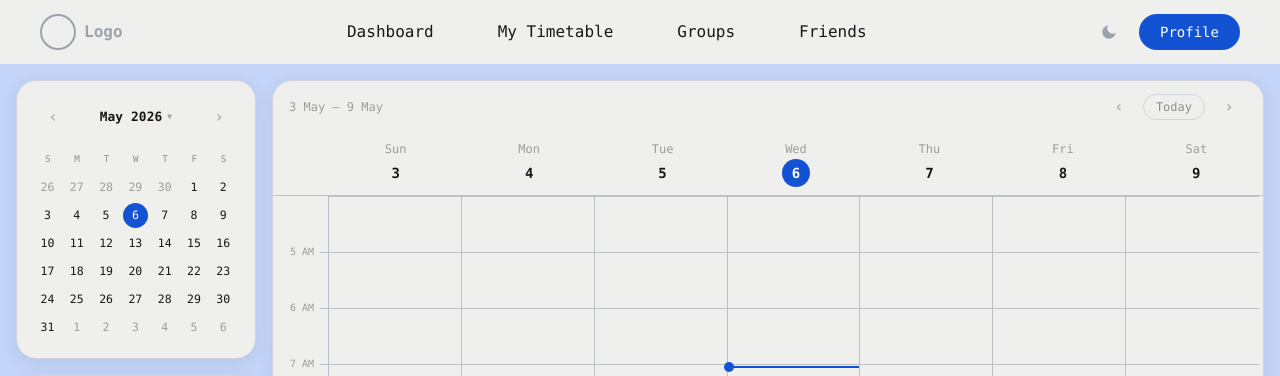
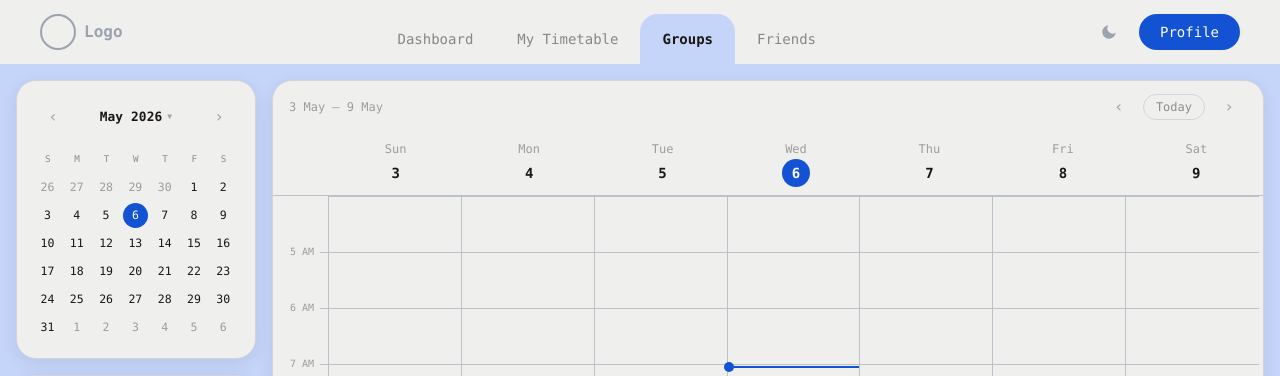
Before and after one commit to Vylan66/TimePocket, a Flask app: page /group in a window 1280 px wide. Shown: the top 376 px of the page. Run offline with Flask 3, Linux system fonts and the light colour scheme; the visitor is signed in with stand-in values (Sample User, id 1); data that the repository does not hold is empty.

Commit message:
feat: added styles to the navbar

```diff
--- a/app/static/css/global.css
+++ b/app/static/css/global.css
@@ -55,6 +55,30 @@ html.dark {
     --text-tab:         rgba(236,233,230,0.5);
     --text-fine:        rgba(236,233,230,0.45);
     --text-placeholder: rgba(236,233,230,0.35);
+}
+
+/* Navbar tabs */
+.nav-tab {
+    position: relative;
+    padding: 0 22px;
+    height: 50px;
+    z-index: 1;
+    white-space: nowrap;
+    background: transparent;
+    color: var(--text-subtitle);
+    transition: color 0.15s;
+    font-size: 0.875rem;
+    overflow: visible;
+}
+.nav-tab:hover { color: var(--dark); }
+
+.nav-tab.active {
+    background: var(--bg-timetable);
+    color: var(--dark);
+    font-weight: 600;
+    z-index: 3;
+    border-radius: 18px 18px 0 0;
+    overflow: visible;
 }
 
 /* Global button styles */
--- a/app/static/js/global.js
+++ b/app/static/js/global.js
@@ -44,3 +44,11 @@ const navLinks = {
 Object.entries(navLinks).forEach(([id, page]) => {
     document.getElementById(id)?.addEventListener('click', () => openPage(page));
 });
+
+// Highlight active nav tab
+const pathMap = {
+    '/dashboard': 'dash-link',
+    '/personal':  'personal-timetable-link',
+    '/group':     'groups-link',
+};
+document.getElementById(pathMap[window.location.pathname])?.classList.add('active');
--- a/app/templates/group.html
+++ b/app/templates/group.html
@@ -18,11 +18,11 @@
            <div class="w-9 h-9 rounded-full border-2 [border-color:var(--border-ui)]"></div>
            <span class="font-semibold [color:var(--text-ui)]">Logo</span>
         </div>
-        <div id="nav-bar" class="flex flex-row justify-evenly gap-16 items-center">
-            <button id="dash-link">Dashboard</button>
-            <button id="personal-timetable-link">My Timetable</button>
-            <button id="groups-link">Groups</button>
-            <button id="friends-link">Friends</button>
+        <div id="nav-bar" class="flex flex-row self-end">
+            <button class="text-sm nav-tab" id="dash-link">Dashboard</button>
+            <button class="text-sm nav-tab" id="personal-timetable-link">My Timetable</button>
+            <button class="text-sm nav-tab" id="groups-link">Groups</button>
+            <button class="text-sm nav-tab" id="friends-link">Friends</button>
         </div>
         <div class="flex items-center gap-3">
             <button id="theme-toggle" class="btn-icon" title="Toggle dark mode">
```
Also changed, not shown: app/templates/personal.html (+5 -5 lines).
